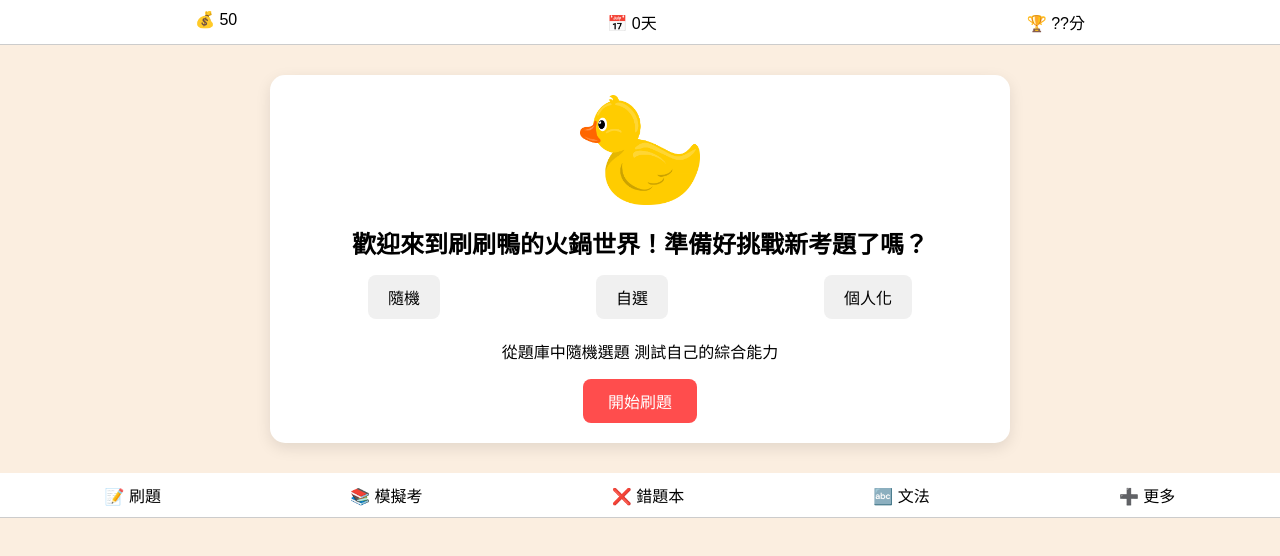
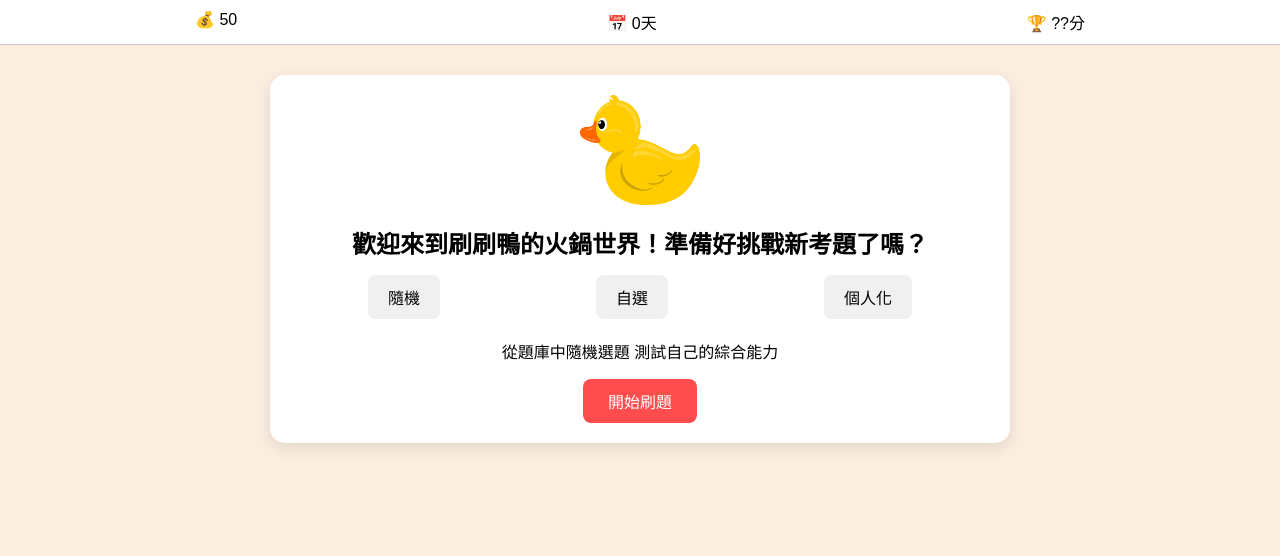
Before and after one commit to zeke-youtube/engilsh-app, a plain HTML site: page index.html in a window 1280 px wide. Drawn offline with Linux system fonts and the light colour scheme.

Commit message:
Update index.html

```diff
--- a/index.html
+++ b/index.html
@@ -79,12 +79,5 @@
         <p>從題庫中隨機選題 測試自己的綜合能力</p>
         <a class="start-button" href="./start.html">開始刷題</a>
     </div>
-    <footer>
-        <div>📝 刷題</div>
-        <div>📚 模擬考</div>
-        <div>❌ 錯題本</div>
-        <div>🔤 文法</div>
-        <div>➕ 更多</div>
-    </footer>
 </body>
 </html>
```
